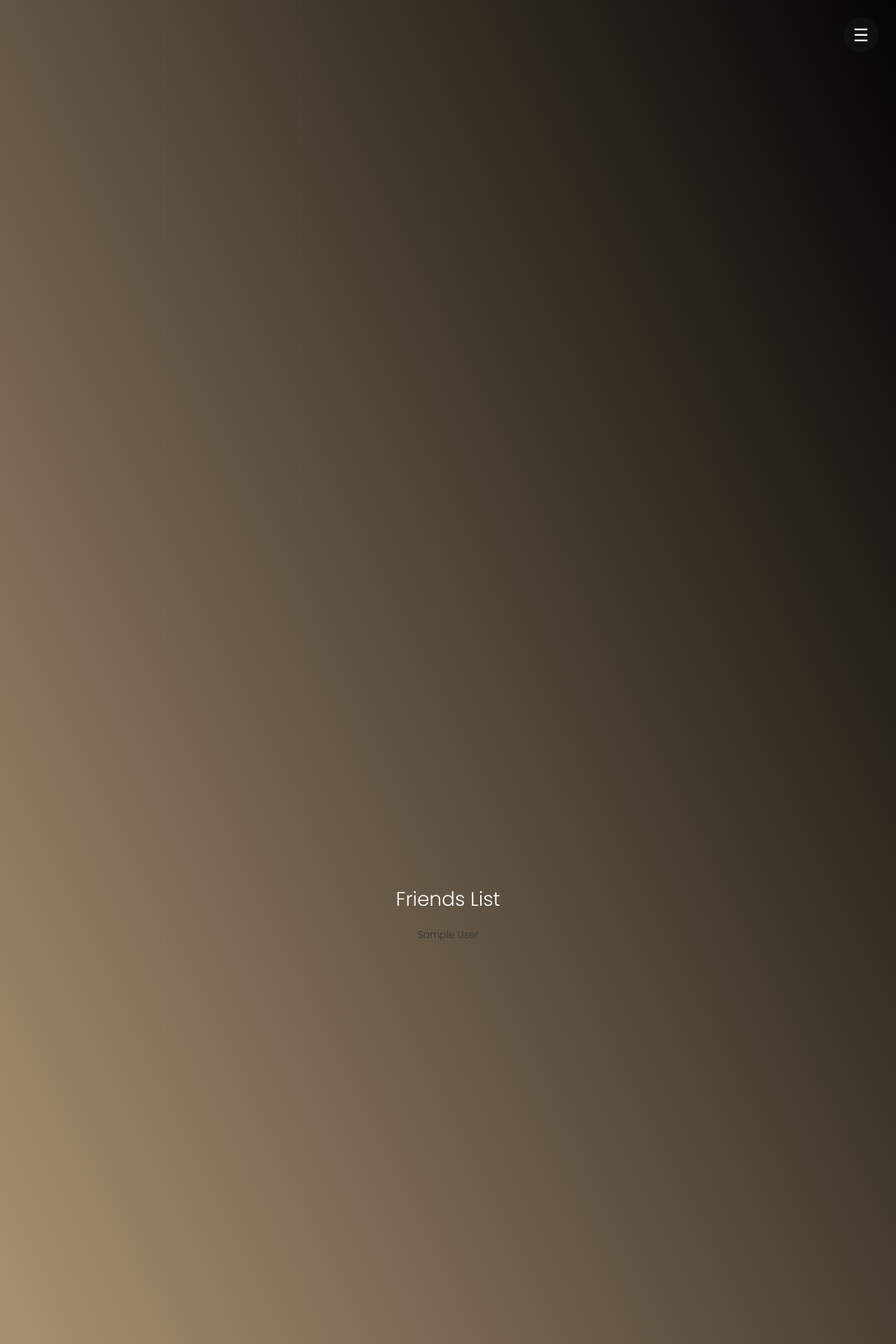
After one commit to ChuanYuanYeh/bill-splitter, a Flask app: template flaskr/templates/main/view_friend.html in a window 1280 px wide. The commit adds this page. Shown: the top 1920 px of the page at 70% size. Run offline with Flask 2, Linux system fonts and the light colour scheme; the template is opened without the code that fills it: most values are stand-ins (such as "Sample title", 1, 10 or a date in 2020); some libraries are stand-ins or nearby versions.

Commit message:
Added login, friends option

```diff
--- a/flaskr/auth.py
+++ b/flaskr/auth.py
@@ -15,6 +15,8 @@ def register():
     if request.method == 'POST':
         username = request.form['username']
         password = request.form['password']
+        first_name = request.form['firstname']
+        last_name = request.form['lastname']
         db = get_db()
         error = None
 
@@ -29,8 +31,8 @@ def register():
 
         if error is None:
             db.execute(
-                'insert into user (username, password) values (?, ?)',
-                (username, generate_password_hash(password))
+                'insert into user (first_name, last_name, username, password) values (?, ?, ?, ?)',
+                (first_name, last_name, username, generate_password_hash(password))
             )
             db.commit()
             return redirect(url_for('auth.login'))
--- a/flaskr/templates/base.html
+++ b/flaskr/templates/base.html
@@ -29,10 +29,40 @@
           </div>
      </section>
 
-     <!-- HOME -->
-     <nav>
-       <h1>U Fill I Split</h1>
-       <ul>
+     <!-- GRID LINE -->
+    <section class="grid">
+      <div class="container">
+         <div class="row">
+
+           <div class="col-md-2 col-sm-2">
+             <div class="grid-line"></div>
+           </div>
+           <div class="col-md-2 col-sm-2">
+             <div class="grid-line"></div>
+           </div>
+           <div class="col-md-2 col-sm-2">
+             <div class="grid-line"></div>
+           </div>
+           <div class="col-md-2 col-sm-2">
+             <div class="grid-line"></div>
+           </div>
+           <div class="col-md-2 col-sm-2">
+             <div class="grid-line"></div>
+           </div>
+
+         </div>
+      </div>
+    </section>
+
+    <div class="menu-bg"></div>
+    <div class="menu-burger">☰</div>
+
+    <div class="menu-items">
+       <div class="container">
+         <div class="row">
+           <div class="col-md-offset-2 col-md-4 col-sm-6">
+            <h1>Navigations</h1>
+            <ul class="menu">
               {% if g.user %}
                 <li><span>{{ g.user['username'] }}</span>
                 <li><a href="{{ url_for('auth.logout') }}" class="label">Log Out</a>
@@ -40,9 +70,34 @@
                 <li><a href="{{ url_for('auth.register') }}" class="label">Register</a>
                 <li><a href="{{ url_for('auth.login') }}" class="label">Log In</a>
               {% endif %}
+              <li><a href="{{ url_for('index') }}" class="label">Home</a>
+              {% if g.user %}
+                <li><a class="action" href="{{ url_for('main.add_friend') }}" class="label">Add friend(s)</a>
+                <li><a class="action" href="{{ url_for('main.view_friend') }}" class="label">View friend(s)</a>
+              {% endif %}
             </ul>
-     </nav>
-     <section class="content">
+           </div>
+
+           <div class="col-md-12 col-sm-12">
+             <ul class="social-icon">
+              <li class="line"></li>
+               <li><a href="https://www.facebook.com/julian.cyyeh" class="fa fa-facebook"></a></li>
+               <li><a href="https://www.linkedin.com/in/julianyeh/" class="fa fa-google"></a></li>
+               <li><a href="https://www.instagram.com/julianyeah/" class="fa fa-instagram"></a></li>
+             </ul>
+           </div>
+         </div>
+       </div>
+    </div>
+
+     <!-- HOME -->
+     <section id="home">
+      <div class="overlay"></div>
+        <div class="container">
+             <div class="row">
+
+                  <div class="col-md-12 col-sm-12">
+                       <div class="home-info">
                         <header>
                           {% block header %}{% endblock %}
                         </header>
@@ -50,6 +105,11 @@
                           <div class="flash">{{ message }}</div>
                         {% endfor %}
                         {% block content %}{% endblock %}
+                       </div>
+                  </div>
+
+             </div>
+        </div>
      </section>
 
      <!-- SCRIPTS -->
--- /dev/null
+++ b/flaskr/templates/main/view_friend.html
@@ -0,0 +1,14 @@
+{% extends 'base.html' %}
+
+{% block header %}
+  <h1>{% block title %}Friends List{% endblock %}</h1>
+{% endblock %}
+
+{% block content %}
+    {% for post in posts %}
+    <h5>{{ post['full_name'] }}</h5>
+    {% if not loop.last %}
+    <br>
+    {% endif %}
+    {% endfor %}
+{% endblock %}
```
Also changed, not shown: flaskr/main.py (+48 -1 lines), flaskr/templates/auth/register.html (+6 -2 lines), flaskr/templates/main/add_friend.html (added, +13 -0 lines), flaskr/templates/main/index.html (+21 -9 lines), flaskr/templates/main/manual.html (added, +9 -0 lines), flaskr/templates/main/upload.html (added, +12 -0 lines). Lines whose indentation alone changed are shown as unchanged.
